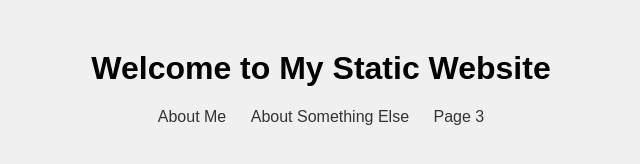
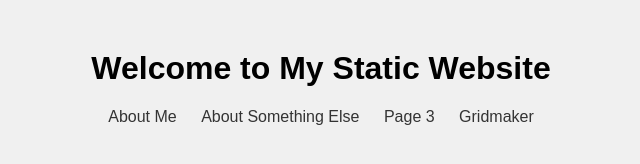
Before and after one commit to Michael11644/introwebsite, a plain HTML site: page index.html in a window 1280 px wide. Shown: the whole page, without its empty margins (319-959 px from the left). Drawn offline with Linux system fonts and the light colour scheme.

Commit message:
Resolved conflicts and staged changes

```diff
--- a/index.html
+++ b/index.html
@@ -13,6 +13,7 @@
             <li><a href="page1.html">About Me</a></li>
             <li><a href="page2.html">About Something Else</a></li>
             <li><a href="page3.html">Page 3</a></li>
+            <li><a href="grid.html">Gridmaker</a></li>
 
         </ul>
     </nav>
```
